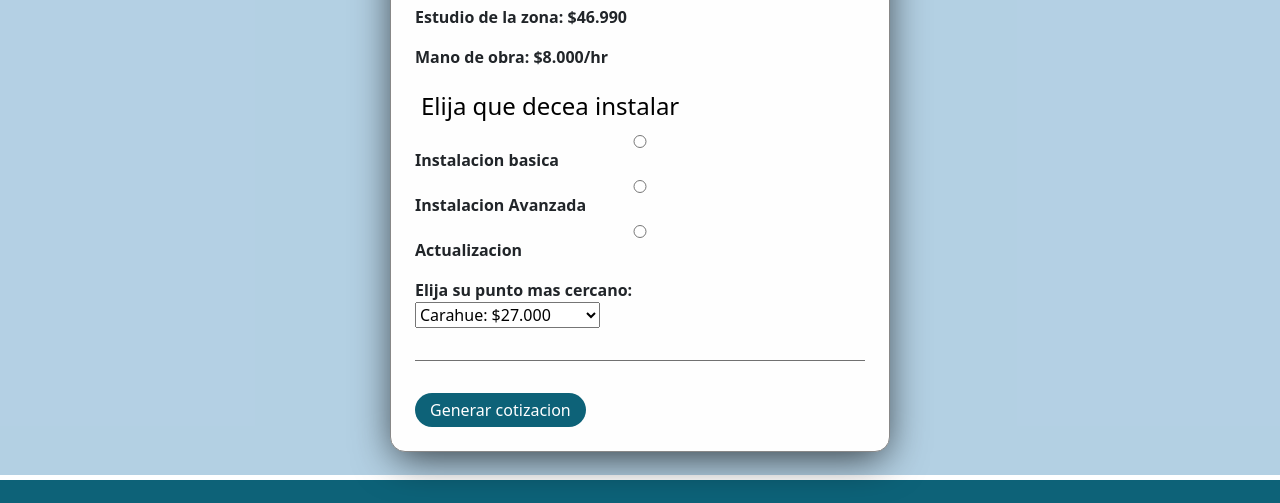
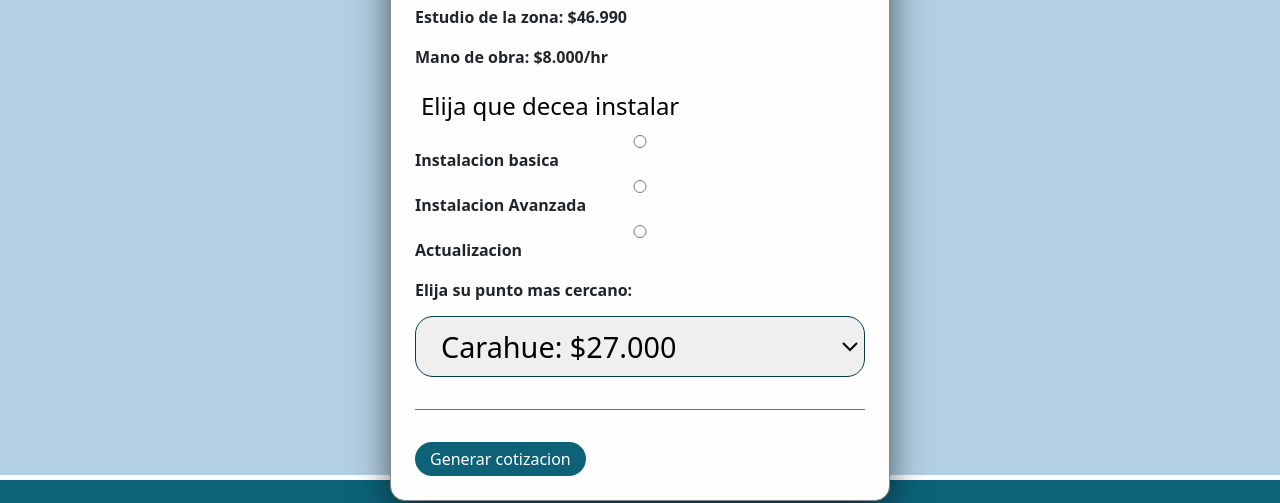
Before and after one commit to marine998/pozos-pehuenco, a website: page views/quotes.html in a window 1280 px wide. Shown: the part 337-840 px from the top of the page. Drawn offline with nearby package versions, Linux system fonts and the light colour scheme.

Commit message:
modify css

```diff
--- a/public/css/main.css
+++ b/public/css/main.css
@@ -963,6 +963,16 @@ h2 {
     padding: 5px 10px;
 }
 
+select {
+    display: flex;
+    width: 100%;
+    padding: 5px 10px;
+    border-radius: 10px;
+    border: 1px solid #063a47;
+    margin-top: 0.5em;
+    zoom: 1.8;
+}
+
 .qts-content .box-qts ul li button {
     background-color: #0d6278;
     color: #ffffff;
```
